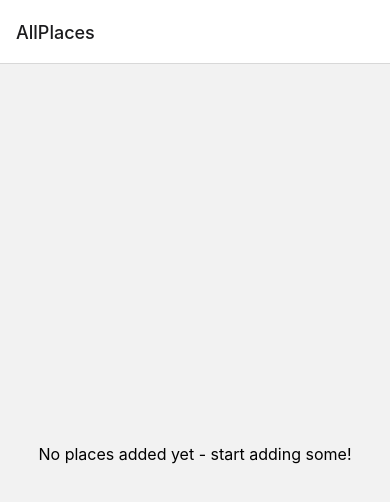
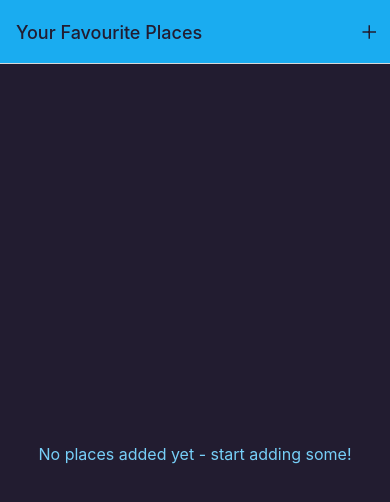
Before and after one commit to GWphua/react-udemy_favourite-places, a React Native app: screen /AllPlaces in a window 390 px wide. Shown: the top 502 px of the page. Built offline with nearby package versions, Linux system fonts and the light colour scheme.

Commit message:
Global Colors and Styling.

```diff
--- a/App.tsx
+++ b/App.tsx
@@ -9,6 +9,7 @@
 import { AddPlace } from "./screens/AddPlace";
 import { IconButton } from "./components/UI/IconButton";
 import { RootStackParamList } from "./models/rootStackParamList";
+import { Colors } from "./constants/Colors";
 
 const Stack = createNativeStackNavigator<RootStackParamList>();
 
@@ -17,11 +18,18 @@
     <>
       <StatusBar style="dark" />
       <NavigationContainer>
-        <Stack.Navigator>
+        <Stack.Navigator
+          screenOptions={{
+            headerStyle: { backgroundColor: Colors.primary500 },
+            headerTintColor: Colors.gray700,
+            contentStyle: { backgroundColor: Colors.gray700 },
+          }}
+        >
           <Stack.Screen
             name="AllPlaces"
             component={AllPlaces}
             options={({ navigation }) => ({
+              title: "Your Favourite Places",
               headerRight: ({ tintColor }) => (
                 <IconButton
                   icon="add"
@@ -40,7 +48,11 @@
               ),
             })}
           />
-          <Stack.Screen name="AddPlace" component={AddPlace} />
+          <Stack.Screen
+            name="AddPlace"
+            component={AddPlace}
+            options={{ title: "Add New Place" }}
+          />
         </Stack.Navigator>
       </NavigationContainer>
     </>
--- a/components/Places/PlacesList.tsx
+++ b/components/Places/PlacesList.tsx
@@ -1,9 +1,6 @@
 import { FC } from "react";
-import {
-  FlatList, StyleSheet,
-  Text,
-  View
-} from "react-native";
+import { FlatList, StyleSheet, Text, View } from "react-native";
+import { Colors } from "../../constants/Colors";
 import { Place } from "../../models/place";
 import { PlaceItem } from "./PlaceItem";
 
@@ -43,5 +40,6 @@
   },
   fallbackText: {
     fontSize: 16,
+    color: Colors.primary200,
   },
 });
--- a/components/UI/IconButton.tsx
+++ b/components/UI/IconButton.tsx
@@ -23,7 +23,6 @@
 const styles = StyleSheet.create({
   button: {
     padding: 8,
-    margin: 4,
     justifyContent: "center",
     alignItems: "center",
   },
--- /dev/null
+++ b/constants/Colors.ts
@@ -0,0 +1,11 @@
+export const Colors = {
+  primary50: '#cfeffd',
+  primary100: '#a0defb',
+  primary200: '#77cff8',
+  primary400: '#44bdf5',
+  primary500: '#1aacf0',
+  primary700: '#0570c9',
+  primary800: '#003b88',
+  accent500: '#e6b30b',
+  gray700: '#221c30',
+};
```
